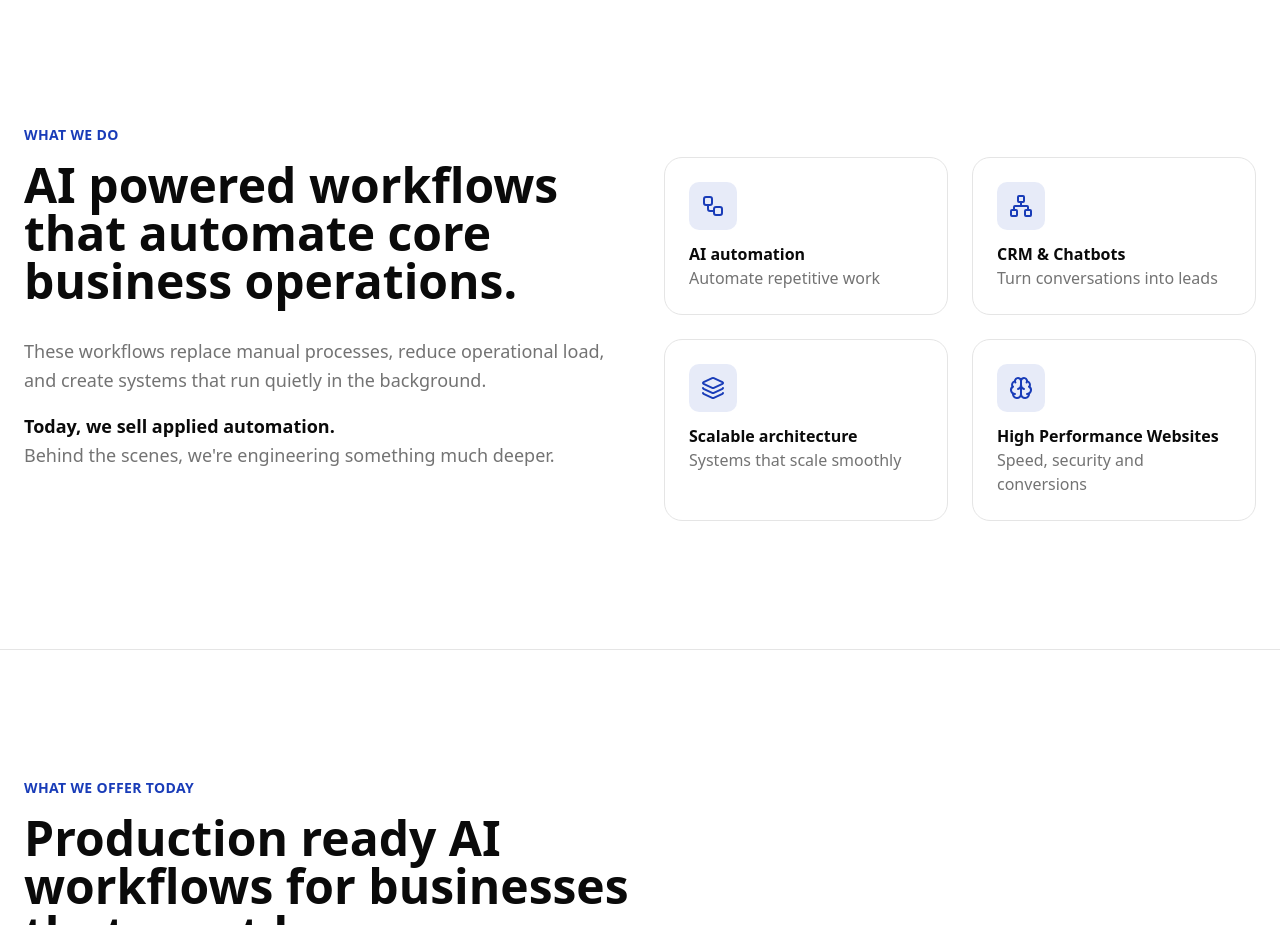
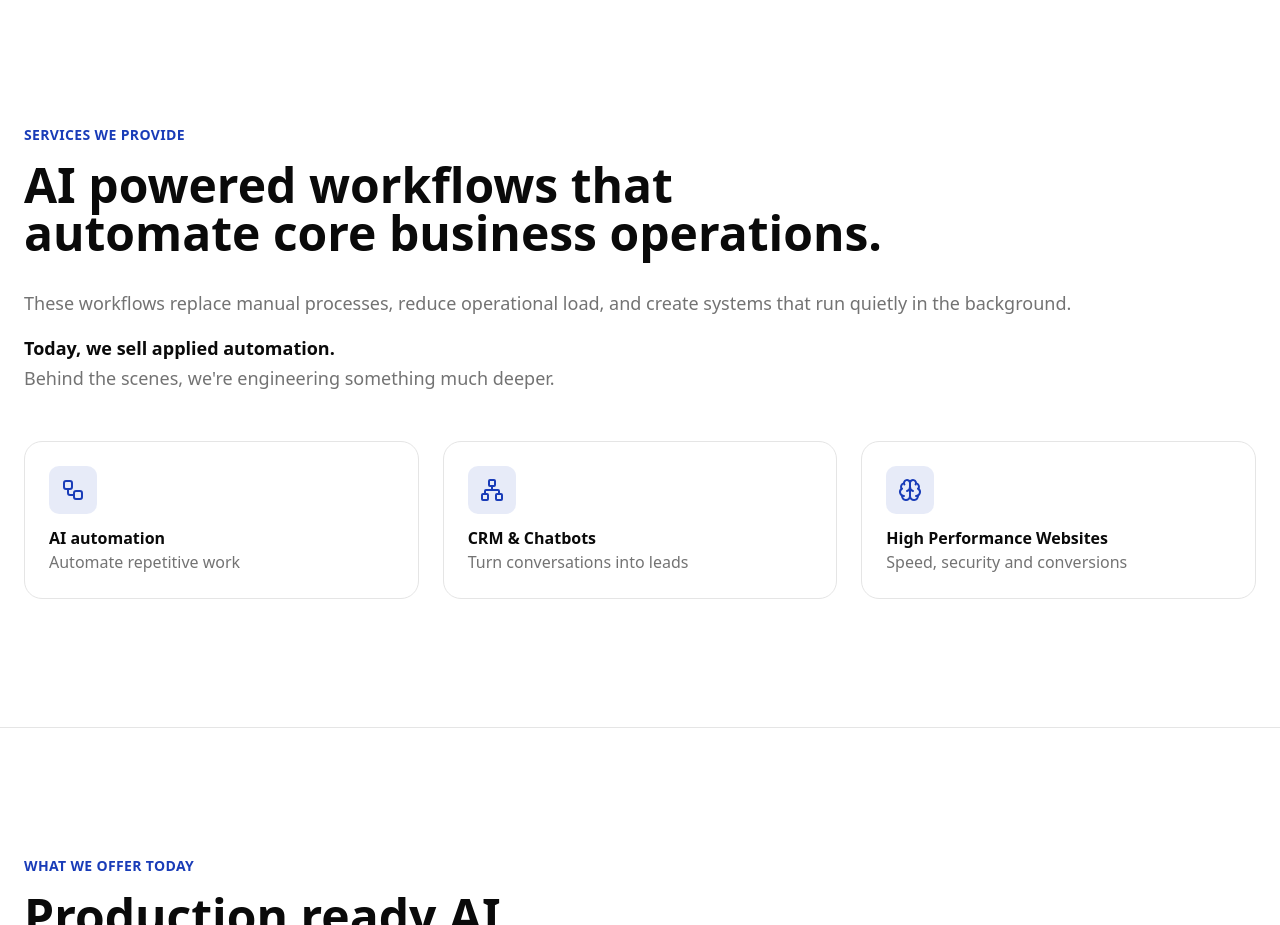
Before and after one commit to sidharth-ng/casal-labs, a Next.js app: page / in a window 1280 px wide. Shown: the part 800-1725 px from the top of the page. Built offline with nearby package versions, Linux system fonts and the light colour scheme.

Commit message:
feat: update services section

```diff
--- a/src/app/page.tsx
+++ b/src/app/page.tsx
@@ -69,11 +69,11 @@ export default function Home() {
       {/* What We Do Section */}
       <section id="services" className="border-t border-border py-20 md:py-32">
         <div className="mx-auto max-w-7xl px-6">
-          <div className="grid lg:grid-cols-2 gap-12 items-start">
+          <div className="space-y-10 md:space-y-12">
             <div className="space-y-8">
               <div className="space-y-4">
                 <p className="text-sm font-semibold text-blue-800 uppercase tracking-wide">
-                  What we do
+                  Services we provide
                 </p>
                 <h2 className="text-4xl md:text-5xl font-bold text-balance">
                   AI powered workflows that automate core business operations.
@@ -94,7 +94,7 @@ export default function Home() {
               </div>
             </div>
 
-            <div className="grid grid-cols-1 sm:grid-cols-2 gap-6 mt-8">
+            <div className="grid grid-cols-1 md:grid-cols-3 gap-6">
               <div className="bg-card border border-border rounded-2xl p-6 space-y-3">
                 <div className="w-12 h-12 bg-blue-800/10 rounded-lg flex items-center justify-center">
                   <Workflow className="w-6 h-6 text-blue-800" />
@@ -118,20 +118,6 @@ export default function Home() {
                     <div className="font-bold">CRM & Chatbots</div>
                     <div className="font-normal text-muted-foreground">
                       Turn conversations into leads
-                    </div>
-                  </h3>
-                </div>
-              </div>
-
-              <div className="bg-card border border-border rounded-2xl p-6 space-y-3">
-                <div className="w-12 h-12 bg-blue-800/10 rounded-lg flex items-center justify-center">
-                  <Layers className="w-6 h-6 text-blue-800" />
-                </div>
-                <div className="space-y-1">
-                  <h3 className="text-foreground">
-                    <div className="font-bold">Scalable architecture</div>
-                    <div className="font-normal text-muted-foreground">
-                      Systems that scale smoothly
                     </div>
                   </h3>
                 </div>
```
